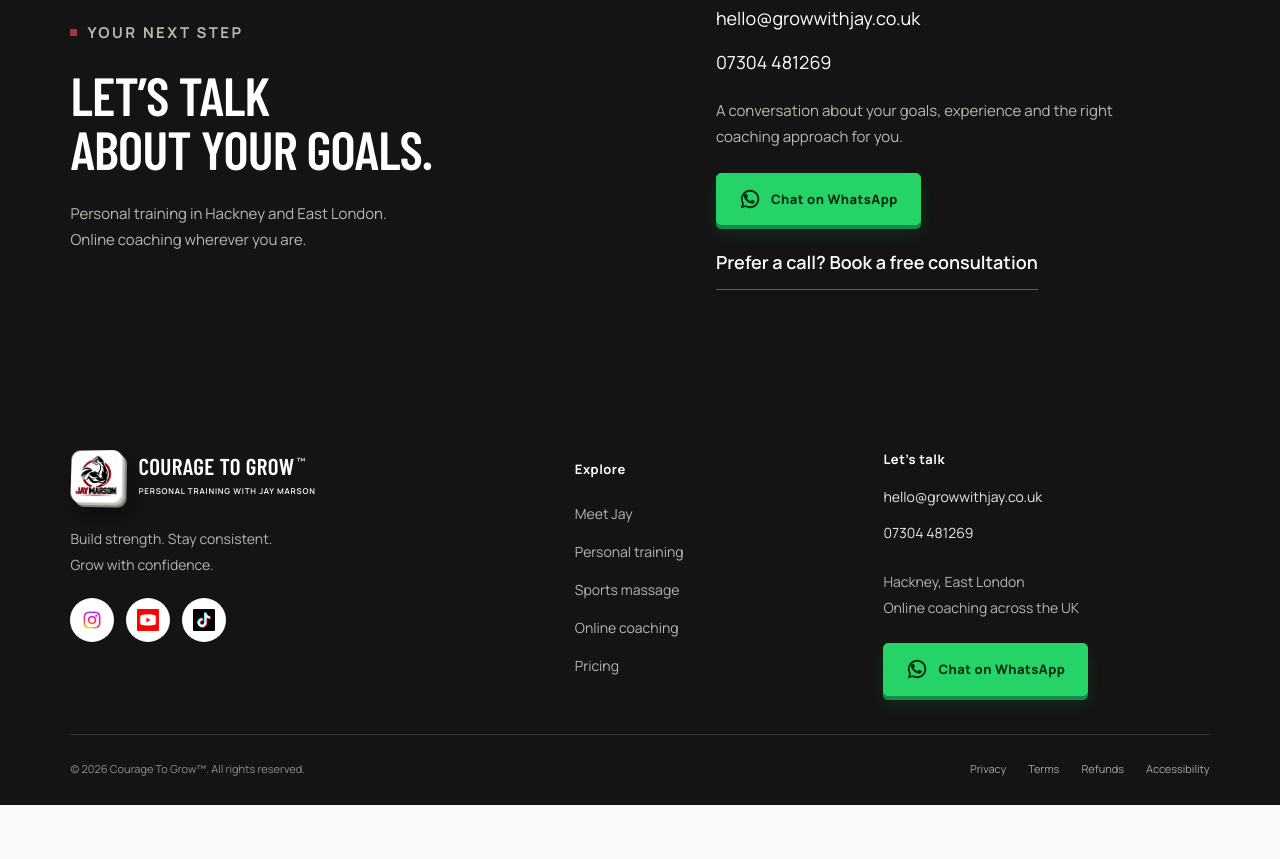
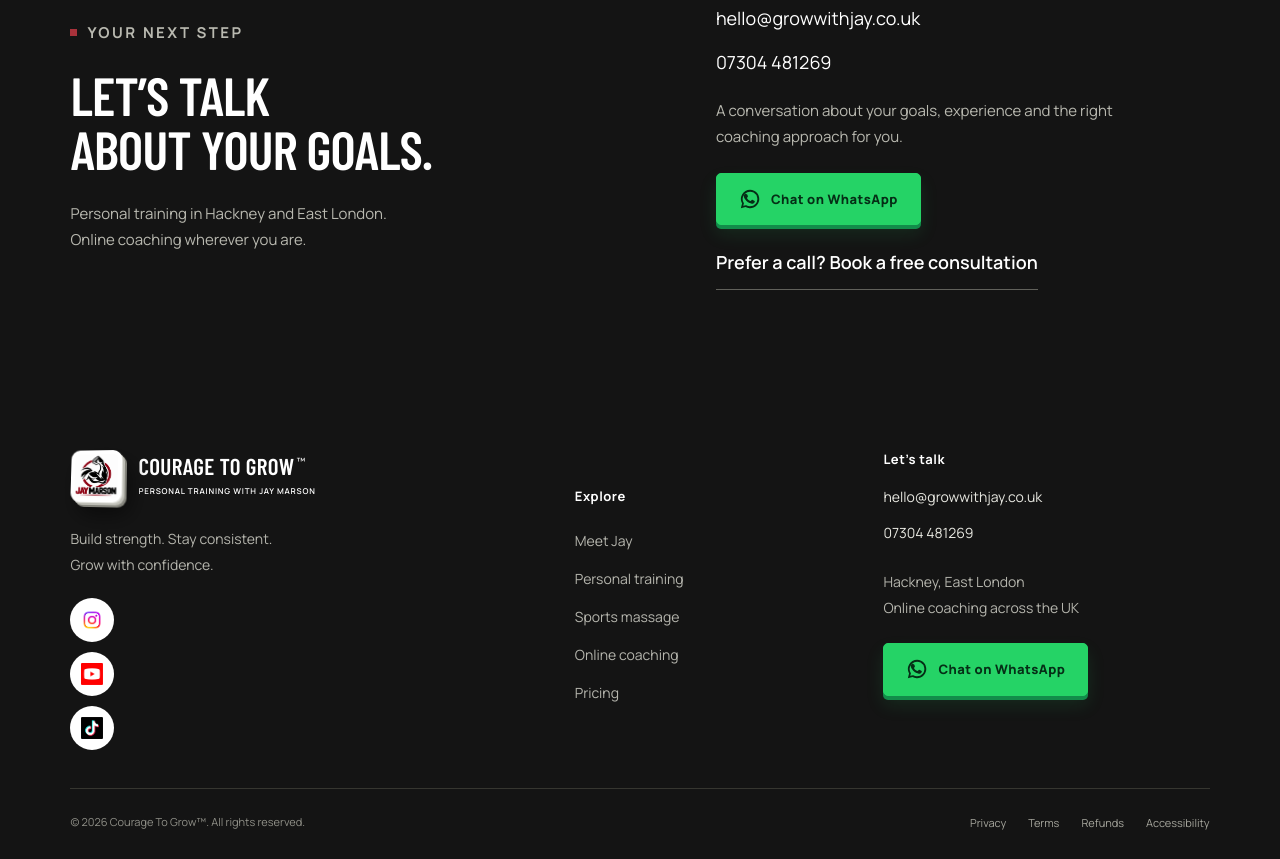
Before and after one commit to dean1234533/Growwithjay, a plain HTML site: page index.html in a window 1280 px wide. Shown: the part 5672-6531 px from the top of the page. Before the commit the page ends 6477 px from the top, so only its background shows below. Drawn offline with nearby package versions, Linux system fonts and the light colour scheme; a web font is replaced by a local one.

Commit message:
Footer: stack social icons vertically

```diff
--- a/styles.css
+++ b/styles.css
@@ -2297,3 +2297,6 @@ html {
 .site-footer .social a:hover{transform:translateY(-2px);box-shadow:0 6px 14px rgba(0,0,0,.35)}
 .site-footer .social img{width:22px;height:22px;object-fit:contain;display:block}
 @media(max-width:680px){.site-footer .social{justify-content:flex-start}}
+
+/* Footer social icons: stacked vertically */
+.site-footer .social{flex-direction:column;align-items:flex-start;gap:10px}
```
